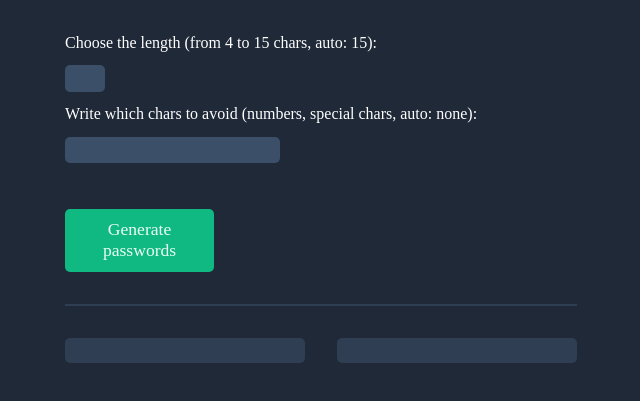
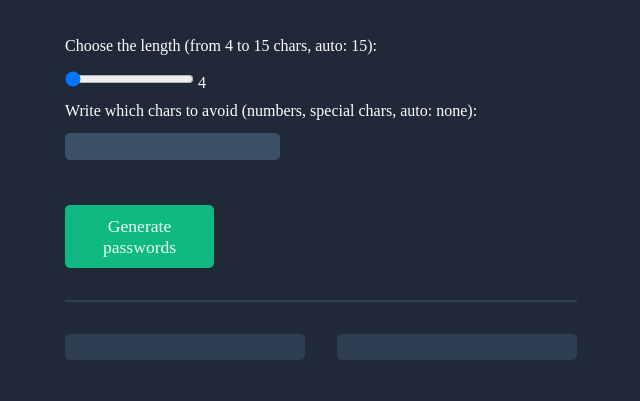
Before and after one commit to ia-lerimund/Password-Generator, a plain HTML site: page index.html in a window 1280 px wide. Shown: the part 297-698 px from the top of the page, without its empty margins (319-959 px from the left). Drawn offline with Linux system fonts and the light colour scheme.

Commit message:
Update index.html

```diff
--- a/index.html
+++ b/index.html
@@ -4,9 +4,11 @@
 		<meta charset="UTF-8" />
 		<meta http-equiv="X-UA-Compatible" content="IE=edge" />
 		<meta name="viewport" content="width=device-width, initial-scale=1.0" />
+		<link rel="preconnect" href="https://fonts.googleapis.com" />
+		<link rel="preconnect" href="https://fonts.gstatic.com" crossorigin />
 		<link
+			href="https://fonts.googleapis.com/css2?family=IBM+Plex+Sans&display=swap"
 			rel="stylesheet"
-			href="https://cdnjs.cloudflare.com/ajax/libs/font-awesome/6.0.0/css/all.min.css"
 		/>
 		<link rel="stylesheet" href="style.css" />
 		<title>Password Generator</title>
@@ -18,17 +20,22 @@
 				<p>Never use an insecure password again.</p>
 			</div>
 			<form>
-				<label for="number"
+				<label for="vol"
 					>Choose the length (from 4 to 15 chars, auto: 15):</label
 				>
-				<input
-					type="number"
-					id="number"
-					name="number"
-					max="15"
-					min="4"
-					required
-				/>
+				<div class="number">
+					<input
+						type="range"
+						id="vol"
+						name="vol"
+						max="15"
+						min="4"
+						value="4"
+						oninput="this.nextElementSibling.value = this.value"
+						required
+					/>
+					<output>4</output>
+				</div>
 				<label for="text"
 					>Write which chars to avoid (numbers, special chars, auto:
 					none):</label
```
